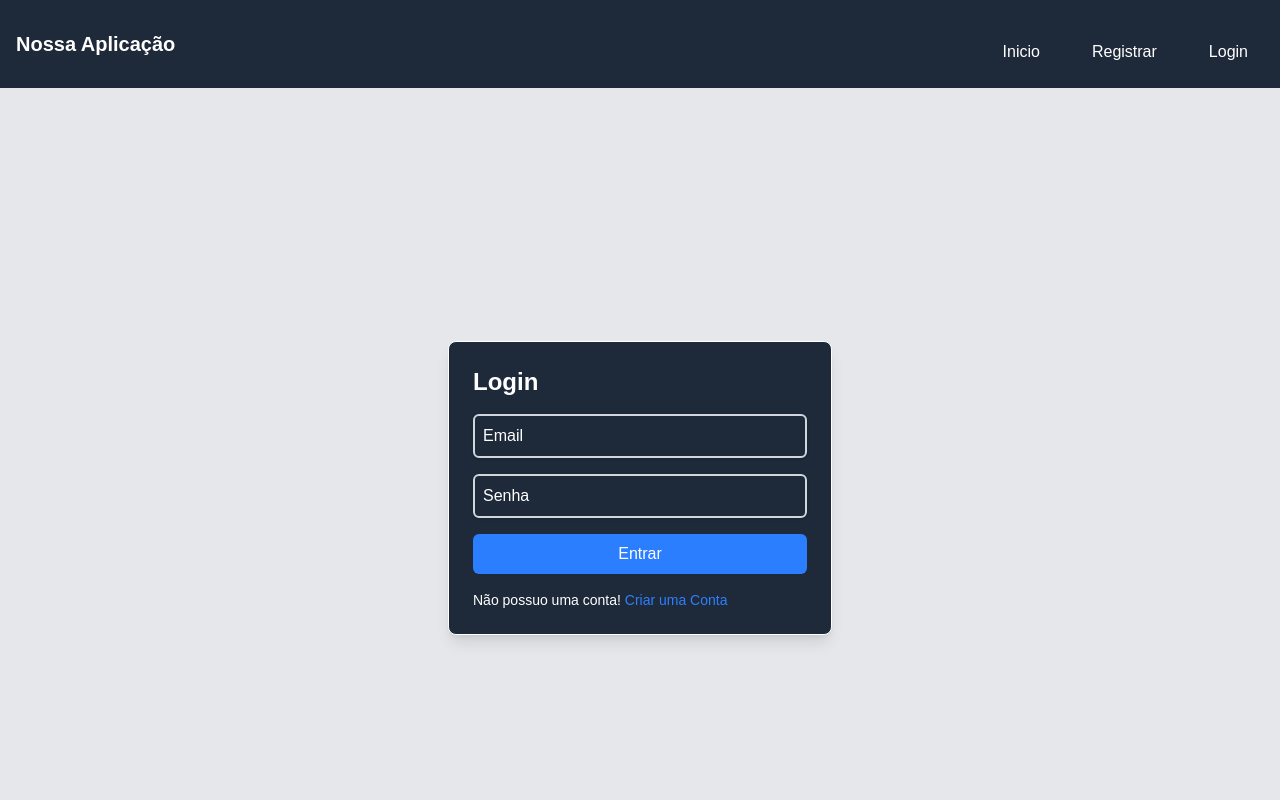
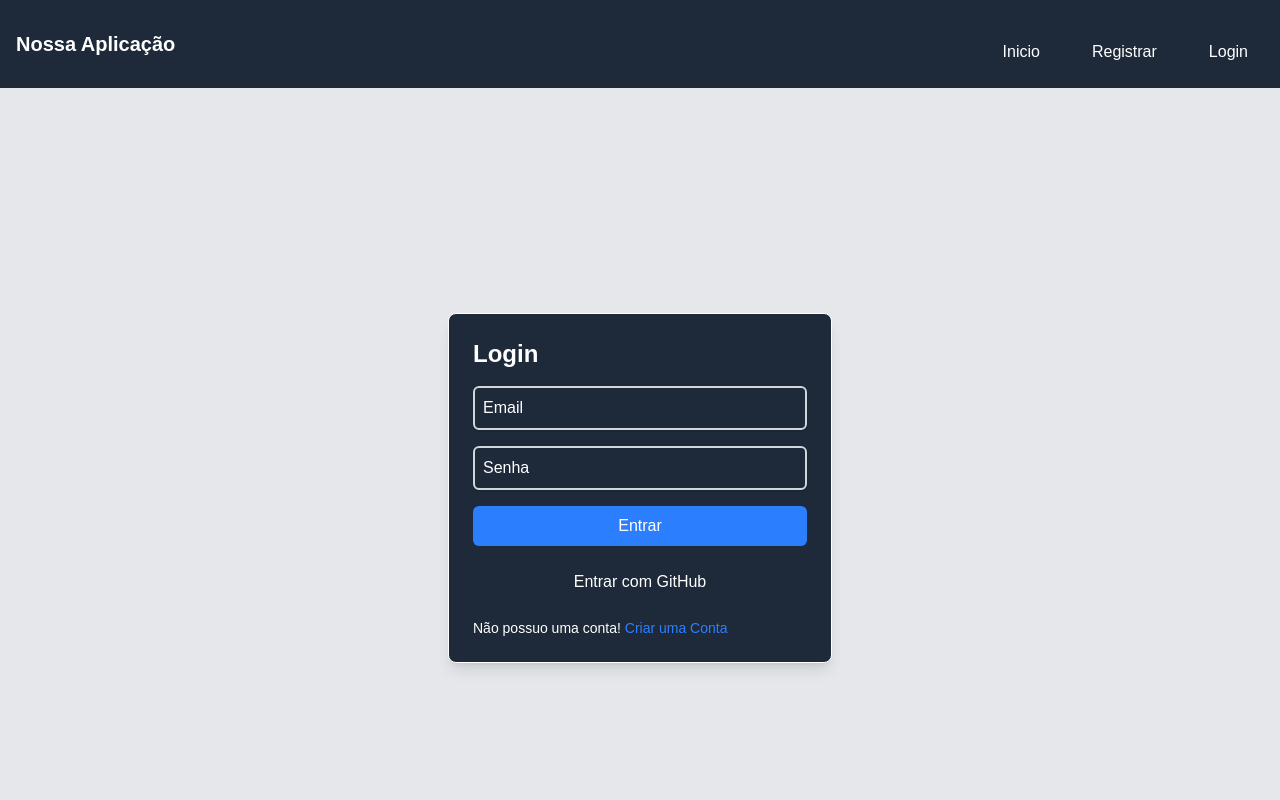
Before and after one commit to joaomarti755/Trabalho-Next, a Next.js app: page /pages/login in a window 1280 px wide. Shown: the top 800 px of the page. Built offline with nearby package versions, Linux system fonts and the light colour scheme; no server answers.

Commit message:
Ajuste para logar com git

```diff
--- a/src/app/pages/login/page.tsx
+++ b/src/app/pages/login/page.tsx
@@ -5,8 +5,10 @@ import Link from "next/link";
 import { toast, ToastContainer } from "react-toastify";
 import "react-toastify/dist/ReactToastify.css";
 import { auth } from "@/app/lib/firebase";
-import { signInWithEmailAndPassword } from "firebase/auth";
+import { signInWithEmailAndPassword, GithubAuthProvider, signInWithPopup } from "firebase/auth";
 import { useRouter } from "next/navigation";
+
+const githubProvider = new GithubAuthProvider();
 
 export default function Login() {
     const [email, setEmail] = useState("");
@@ -38,6 +40,17 @@ export default function Login() {
 
             setError(errorMessage);
             toast.error(errorMessage);
+        }
+    };
+
+    const handleGitHubLogin = async () => {
+        try {
+            await signInWithPopup(auth, githubProvider);
+            toast.success("Login com GitHub realizado com sucesso!");
+            router.push("/task");
+        } catch (error: any) {
+            console.error("Erro ao fazer login com GitHub:", error);
+            toast.error("Erro ao fazer login com GitHub. Tente novamente.");
         }
     };
 
@@ -77,6 +90,14 @@ export default function Login() {
                         Entrar
                     </button>
                 </form>
+                <div className="mt-4">
+                    <button
+                        onClick={handleGitHubLogin}
+                        className="w-full bg-gray-800 text-white py-2 rounded-md hover:bg-gray-900 transform transition-transform duration-200 hover:scale-105"
+                    >
+                        Entrar com GitHub
+                    </button>
+                </div>
                 <p className="mt-4 text-sm text-white">
                     Não possuo uma conta!{" "}
                     <Link href="/register" className="text-blue-500 hover:underline">
```
